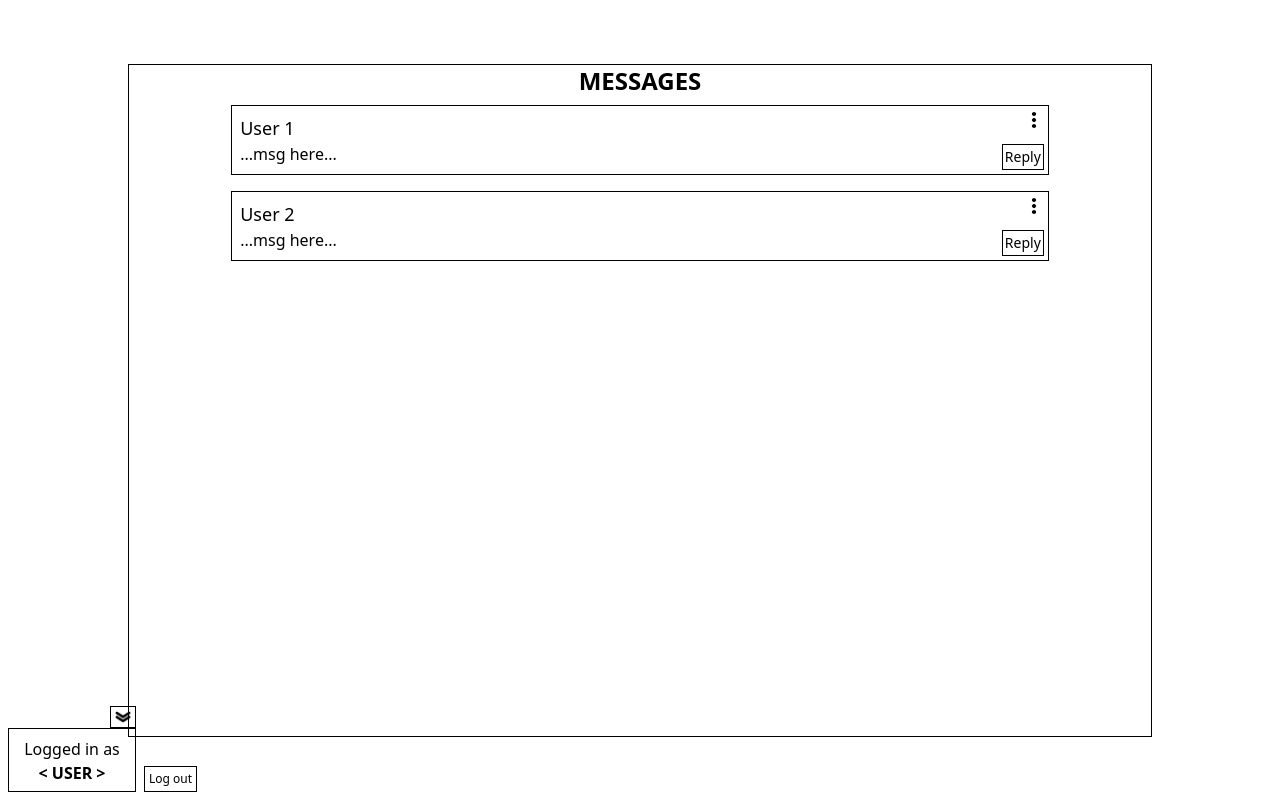
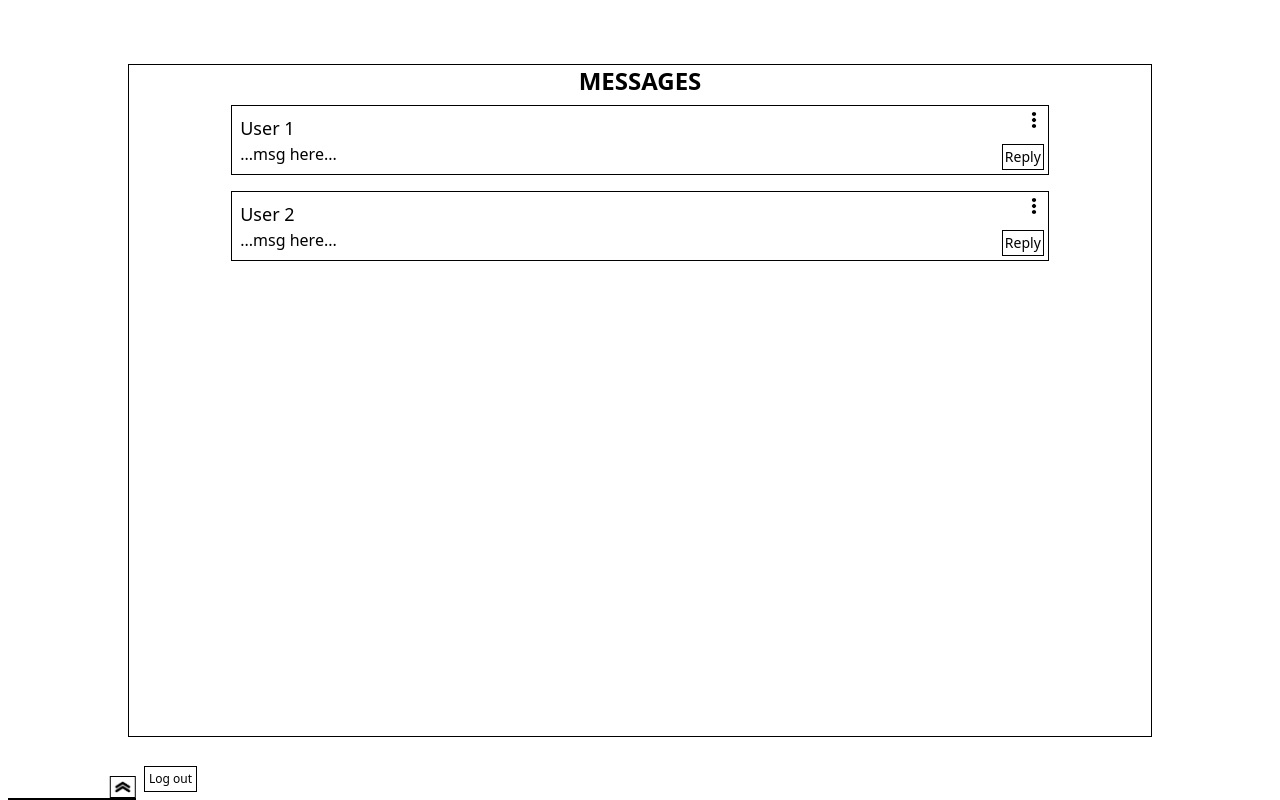
Before and after one commit to FirePhoenix555/chatapp, a website: page public/index.html in a window 1280 px wide. Both pictures are taken after a click on the element 123 px from the left and 717 px from the top of the page. Drawn offline with Linux system fonts and the light colour scheme.

Commit message:
added logged in user box functionality
(it now can disappear at the bottom of the screen)

```diff
--- a/public/index.html
+++ b/public/index.html
@@ -9,6 +9,7 @@
 
         <script src="/script/elt/progress-ring.js"></script>
         <script src="/script/elt/message-box.js"></script>
+        <script src="/script/elt/log-box.js"></script>
     </head>
 
     <body>
@@ -26,14 +27,11 @@
 
         <div class="flex fixed bottom-0 left-0 justify-center flex-col z-50">
 
-            <div class="self-end m-2 p-1 mb-0 ml-0 w-fit border border-black hover:cursor-pointer rotate-0 hover:rotate-180"> <!-- the hover rotate is a test for now -->
+            <div class="arrow self-end m-2 p-1 mb-0 ml-0 w-fit border border-black hover:cursor-pointer rotate-0">
                 <img src="imgs/downarrow.png" class="h-3">
             </div>
 
-            <div class="relative w-32 h-16 border m-2 p-2 mt-0 border-black text-center">
-                Logged in as <br>
-                <h2 class="font-bold">&lt; USER &gt;</h2>
-            </div>
+            <log-box user="USER" class="relative w-32 border m-2 p-2 border-black text-center"></log-box>
 
             <div class="absolute bottom-0 left-[100%] m-1 p-1 mb-2 ml-0 border border-black text-xs whitespace-nowrap hover:cursor-pointer">
                 <a href="/logout" class="no-underline text-black">Log out</a>
--- /dev/null
+++ b/public/script/elt/log-box.js
@@ -0,0 +1,43 @@
+class LogBox extends HTMLElement {
+    constructor() {
+        super();
+
+        this.opened = true;
+    }
+
+    toggle() {
+        let arrow = this.parentElement.querySelector('.arrow');
+
+        if (!this.opened) {
+            this.setAttribute("class", this.constClasses + "h-16 mt-0");
+            arrow.setAttribute("class", arrow.getAttribute("class").replace("rotate-180", "rotate-0"));
+        } else {
+            this.setAttribute("class", this.constClasses + "h-0 my-0 py-0");
+            arrow.setAttribute("class", arrow.getAttribute("class").replace("rotate-0", "rotate-180"));
+        }
+
+        this.opened = !this.opened;
+    }
+
+    addListener() {
+        this.parentElement.querySelector('.arrow').addEventListener('click', () => {
+            this.toggle();
+        })
+    }
+
+    connectedCallback() {
+        this.constClasses = this.getAttribute("class") + " ";
+        this.setAttribute("class", this.constClasses + "h-16 mt-0");
+
+        const user = this.getAttribute("user") || "null";
+
+        this.innerHTML = `
+            Logged in as <br>
+            <h2 class="font-bold">&lt; ${user} &gt;</h2>
+        `;
+
+        this.addListener();
+    }
+}
+
+window.customElements.define('log-box', LogBox);
```
Also changed, not shown: public/ocss/styles.css.
